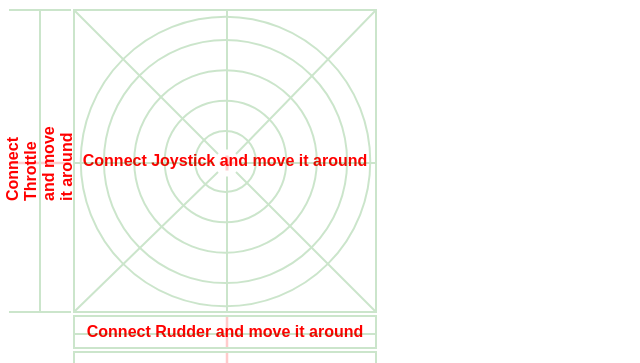
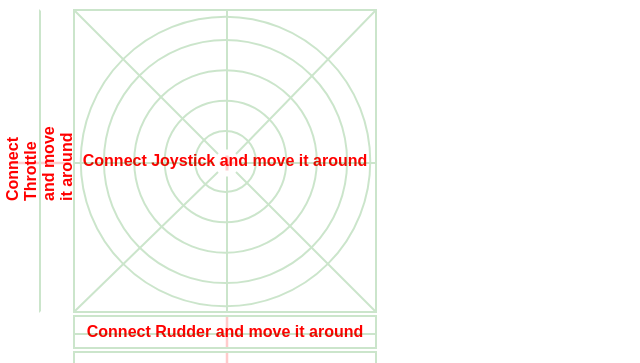
Before and after one commit to andrei-zgirvaci/Stream-SSJ, a website with bundled scripts: page index.html in a window 1280 px wide. Shown: the top 363 px of the page, 0-640 px from the left. Built offline with nearby package versions, Linux system fonts and the light colour scheme.

Commit message:
rewrite readme

```diff
--- a/css/main.css
+++ b/css/main.css
@@ -54,11 +54,14 @@ main {
 #throttle1 {
   border-left: 0;
   border-right: 0;
+  border-color: transparent;
   margin-right: 0;
 }
 #throttle2 {
   margin-left: 0;
   border-right: 0;
+  border-top-color: transparent;
+  border-bottom-color: transparent;
 }
 
 /* Rudder */
```
Also changed, not shown: README.md.
